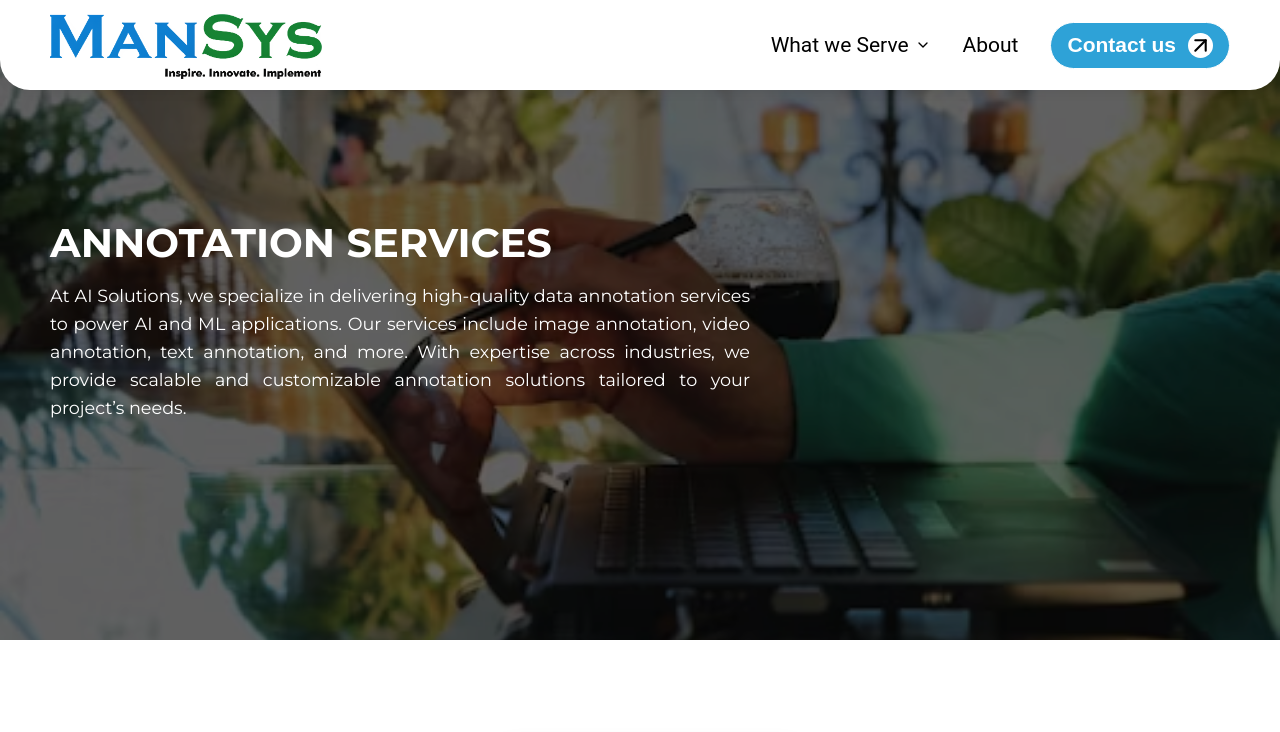
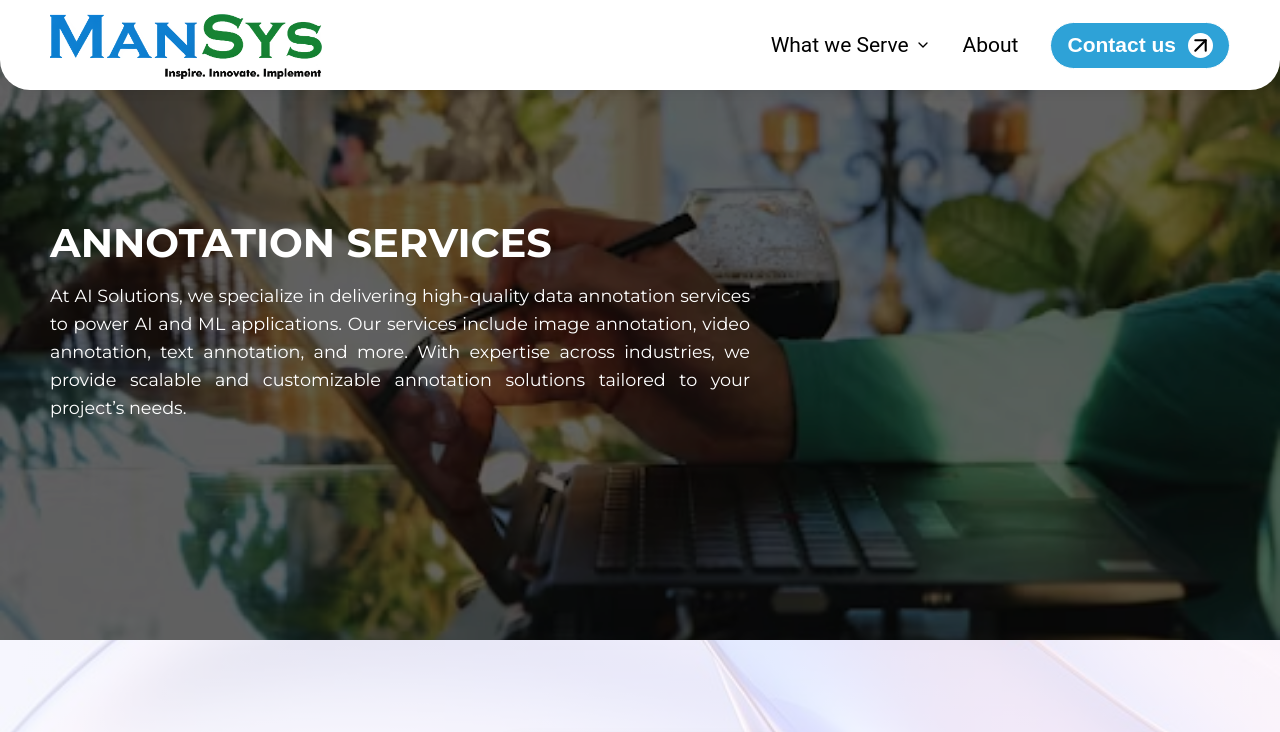
Before and after one commit to Megatron022/mansis-demo-part2, a React (Vite) app: page /annotation-service in a window 1280 px wide. Shown: the top 732 px of the page. Built offline with nearby package versions, Linux system fonts and the light colour scheme.

Commit message:
updated with bg image

```diff
--- a/src/App.css
+++ b/src/App.css
@@ -11,6 +11,7 @@ body,
   width: 100%;
   min-height: auto;
   overflow-x: hidden;
+
 }
 
 #root::-webkit-scrollbar {
@@ -18,7 +19,7 @@ body,
 }
 
 main.page-background {
-  min-height: 100vh; /* full viewport height */
+  min-height: 100vh;
   background: linear-gradient(
       rgba(255, 255, 255, 0.7),
       rgba(255, 255, 255, 0.7)
@@ -26,5 +27,5 @@ main.page-background {
     url("./assets/bgimg.png");
   background-size: cover;
   background-position: center;
-  padding-top: 80px; /* push below header if header is fixed */
+  padding-top: 80px;
 }
--- a/src/components/About.jsx
+++ b/src/components/About.jsx
@@ -21,6 +21,11 @@ import img12 from "../assets/images/12.webp";
 const PageContainer = styled.div`
   margin-top: 60px;
   font-family: "Montserrat", sans-serif;
+  background: linear-gradient(
+      rgba(255, 255, 255, 0.8),
+      rgba(255, 255, 255, 0.8)
+    ),
+    url(${bgImage}) no-repeat center center/cover;
 `;
 
 const HeroSection = styled.section`
@@ -57,8 +62,7 @@ const Content = styled.div`
     content: "";
     position: absolute;
     inset: 0;
-    background: url(${bgImage}) no-repeat center center/cover;
-    opacity: 0.2;
+
     z-index: -1;
   }
 `;
--- a/src/components/Contact.jsx
+++ b/src/components/Contact.jsx
@@ -2,6 +2,7 @@ import React, { useState } from "react";
 import styled from "styled-components";
 import contactbg from "../assets/contactbg.png";
 import Map from "../pages/Map";
+import bgimg from "../assets/bgimg.png";
 
 const Contact = () => {
   const [formData, setFormData] = useState({
@@ -138,6 +139,12 @@ export default Contact;
 const Container = styled.div`
   width: 100%;
   margin-top: 70px;
+  min-height: 100vh;
+  background: linear-gradient(
+      rgba(255, 255, 255, 0.7),
+      rgba(255, 255, 255, 0.7)
+    ),
+    url(${bgimg}) no-repeat center center/cover;
 `;
 
 const Header = styled.div`
--- a/src/pages/AnnotationService.jsx
+++ b/src/pages/AnnotationService.jsx
@@ -8,6 +8,7 @@ import annotation4 from "../assets/annotation4.png";
 import annotation5 from "../assets/annotation5.png";
 import annotation6 from "../assets/annotation6.png";
 import annotationvid from "../assets/annotationvid.mp4";
+import bgimg from "../assets/bgimg.png";
 
 const cards = [
   { title: "Semantic Segmentation", img: annotation1 },
@@ -50,7 +51,8 @@ const AnnotationService = () => {
               annotation services to power AI and ML applications. Our services
               include image annotation, video annotation, text annotation, and
               more. With expertise across industries, we provide scalable and
-            customizable annotation solutions tailored to your project’s needs.
+              customizable annotation solutions tailored to your project’s
+              needs.
             </p>
           </HeroContent>
         </Hero>
@@ -120,6 +122,13 @@ const Container = styled.div`
   display: flex;
   flex-direction: column;
   align-items: center;
+
+  min-height: 100vh;
+  background: linear-gradient(
+      rgba(255, 255, 255, 0.8),
+      rgba(255, 255, 255, 0.8)
+    ),
+    url(${bgimg}) no-repeat center center/cover;
 `;
 
 const Hero = styled.div`
@@ -255,8 +264,8 @@ const VideoSection = styled.div`
     margin-bottom: 20px;
     font-size: 2.8rem;
     font-weight: bold;
-    color: #1D2C63;
-    font-family:"montserrat", sans-serif;
+    color: #1d2c63;
+    font-family: "montserrat", sans-serif;
   }
 
   video {
--- a/src/pages/Map.jsx
+++ b/src/pages/Map.jsx
@@ -77,6 +77,5 @@ const MapIframe = styled.iframe`
   border: 0;
   border-radius: 4px;
   filter: brightness(1);
-  box-shadow: 0 10px 25px rgba(0, 0, 0, 0.2);
 `;
 export default Map;
--- a/src/pages/SupportServices.jsx
+++ b/src/pages/SupportServices.jsx
@@ -9,8 +9,9 @@ import logo2 from "../assets/logo2.png";
 
 /* === Styled Components === */
 const PageContainer = styled.div`
-  margin-top: 90px;
   font-family: "Montserrat", sans-serif;
+
+
 `;
 
 /* === Hero Section === */
@@ -90,8 +91,11 @@ const Paragraph = styled.p`
 `;
 
 /* === Services Section === */
-const Section = styled.section`
-  background: url(${supportBg}) no-repeat center center/cover;
+const Section = styled.section`background: linear-gradient(
+      rgba(255, 255, 255, 0.8),
+      rgba(255, 255, 255, 0.8)
+    ),
+    url(${supportBg}) no-repeat center center/cover;
   padding: 8rem 1rem;
   display: flex;
   flex-direction: column;
@@ -197,9 +201,7 @@ const LogoImg = styled.img`
   display: block;
   position: absolute;
   right: 170px;
-
 `;
-
 
 const TextBottom = styled.div`
   display: flex;
@@ -298,9 +300,7 @@ const SupportServices = () => {
             proactive account management, and personalized assistance to enhance
             operational efficiency and customer satisfaction.
           </Paragraph>
-
         </Content>
-
       </HeroSection>
 
       {/* Services Section */}
@@ -364,7 +364,6 @@ const SupportServices = () => {
                 <li>Password Management and Reset Policies</li>
               </ul>
             </div>
-
           </TextTop>
 
           <TextBottom>
@@ -388,7 +387,6 @@ const SupportServices = () => {
             </div>
             <div className="right">
               <img src={accountImg} alt="Mansys Account Management Team" />
-
             </div>
             <LogoImg src={logo2} alt="Company Logo" />
           </TextBottom>
```
Lines whose indentation alone changed are shown as unchanged.
